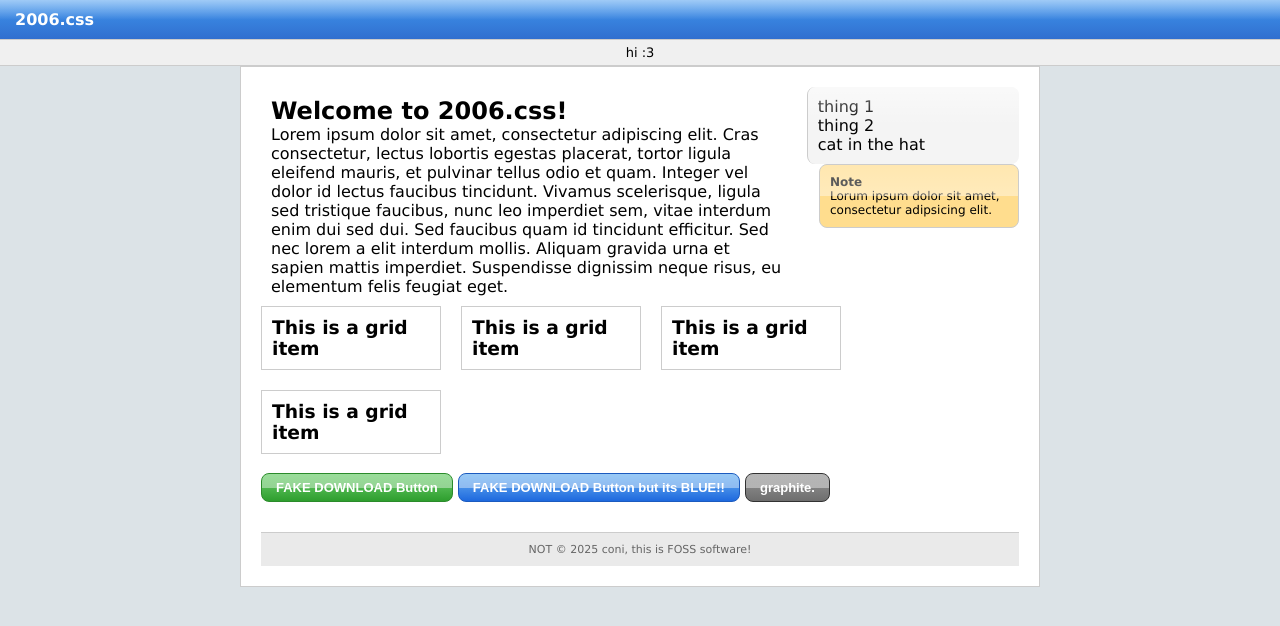
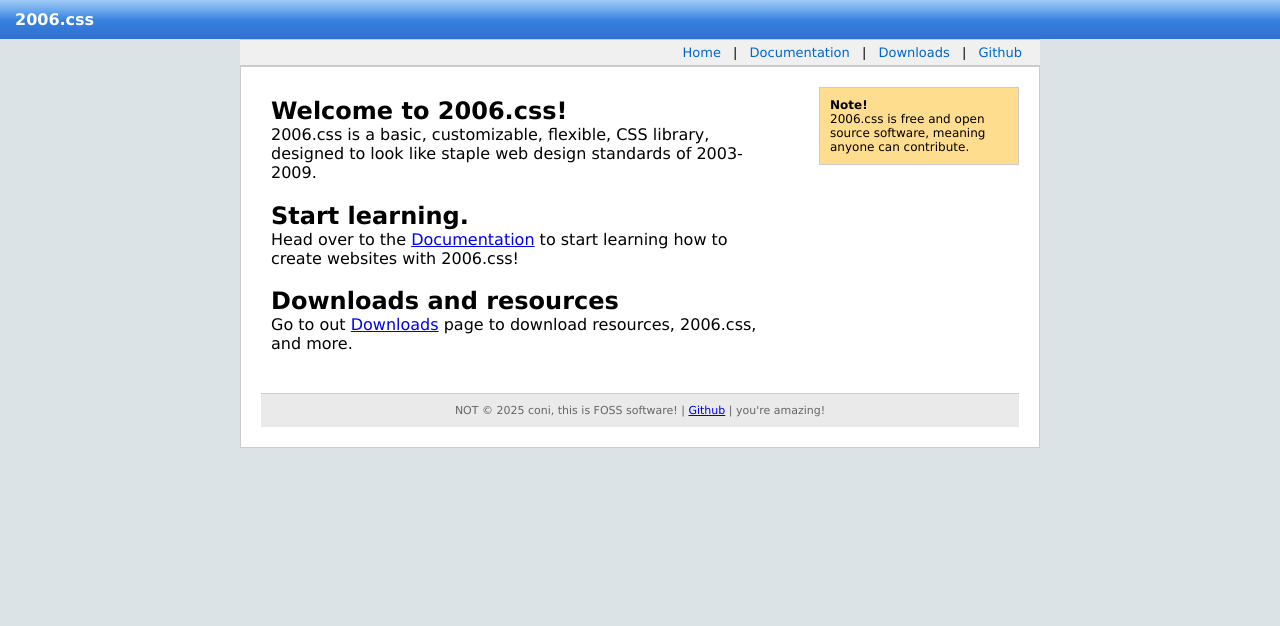
Before and after one commit to conistuffwow/2006.css, a plain HTML site: page index.html in a window 1280 px wide. Drawn offline with Linux system fonts and the light colour scheme.

Commit message:
Add downloads page

```diff
--- a/index.html
+++ b/index.html
@@ -9,47 +9,31 @@
         <div class="shiny full headerpanel">
             2006.css
         </div>
-        <div class="full navstrip">
-                hi :3
+        <div class="navstrip right">
+                <a href="#">Home</a> | <a href="docs/index.html">Documentation</a> | <a href="downloads.html">Downloads</a> | <a href="https://github.com/conistuffwow/2006.css">Github</a>
             </div>
         <div class="main">
             <div class="split">
                 <div class="spmain">
                     <h2>Welcome to 2006.css!</h2>
-                    <p>Lorem ipsum dolor sit amet, consectetur adipiscing elit. Cras consectetur, lectus lobortis egestas placerat, tortor ligula eleifend mauris, et pulvinar tellus odio et quam. Integer vel dolor id lectus faucibus tincidunt. Vivamus scelerisque, ligula sed tristique faucibus, nunc leo imperdiet sem, vitae interdum enim dui sed dui. Sed faucibus quam id tincidunt efficitur. Sed nec lorem a elit interdum mollis. Aliquam gravida urna et sapien mattis imperdiet. Suspendisse dignissim neque risus, eu elementum felis feugiat eget.</p>
+                    <p>2006.css is a basic, customizable, flexible, CSS library, designed to look like staple web design standards of 2003-2009.</p>
                 </div>
-                <div class="shiny rounded spsidebar">
-                    <ul>
-                        <p>thing 1</p>
-                        <p>thing 2</p>
-                        <p>cat in the hat</p>
-                    </ul>
-                </div>
-                <div class="floatingbox rounded glassy">
-                        <strong>Note</strong>
-                        <p>Lorum ipsum dolor sit amet, consectetur adipsicing elit.</p>
+                <div class="floatingbox">
+                        <strong>Note!</strong>
+                        <p>2006.css is free and open source software, meaning anyone can contribute.</p>
                 </div>
             </div>
-            <div class="grid">
-                <div class="grid-item">
-                    <h3>This is a grid item</h3>
-                </div>
-                <div class="grid-item">
-                    <h3>This is a grid item</h3>
-                </div>
-                <div class="grid-item">
-                    <h3>This is a grid item</h3>
-                </div>
-                <div class="grid-item">
-                    <h3>This is a grid item</h3>
+            <div class="split">
+                <div class="spmain">
+                    <h2>Start learning.</h2>
+                    <p>Head over to the <a href="docs/index.html">Documentation</a> to start learning how to create websites with 2006.css!</p>
+                    <br>
+                    <h2>Downloads and resources</h2>
+                    <p>Go to out <a href="downloads.html">Downloads</a> page to download resources, 2006.css, and more.</p>
                 </div>
             </div>
-            <br>
-            <button class="glassy green rounded">FAKE DOWNLOAD Button</button>
-            <button class="glassy rounded">FAKE DOWNLOAD Button but its BLUE!!</button>
-            <button class="glassy graphite rounded">graphite.</button>
             <div class="footer">
-                NOT &copy; 2025 coni, this is FOSS software!
+                NOT &copy; 2025 coni, this is FOSS software! | <a href="https://github.com/conistuffwow/2006.css">Github</a> | you're amazing!
             </div>
         </div>
     </body>
```
Also changed, not shown: docs/start.html (deleted, +0 -40 lines), downloads.html (added, +44 -0 lines).
